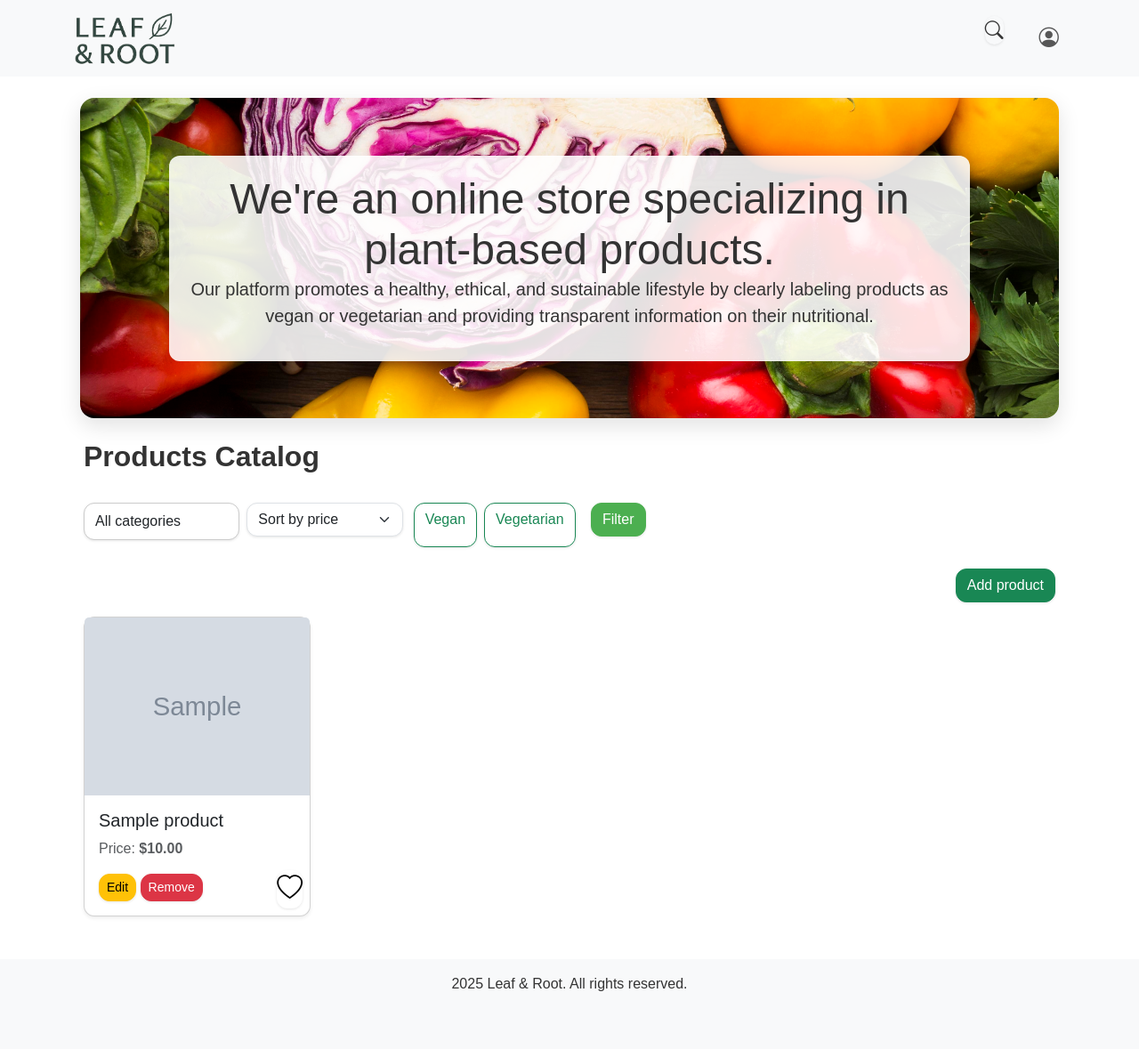
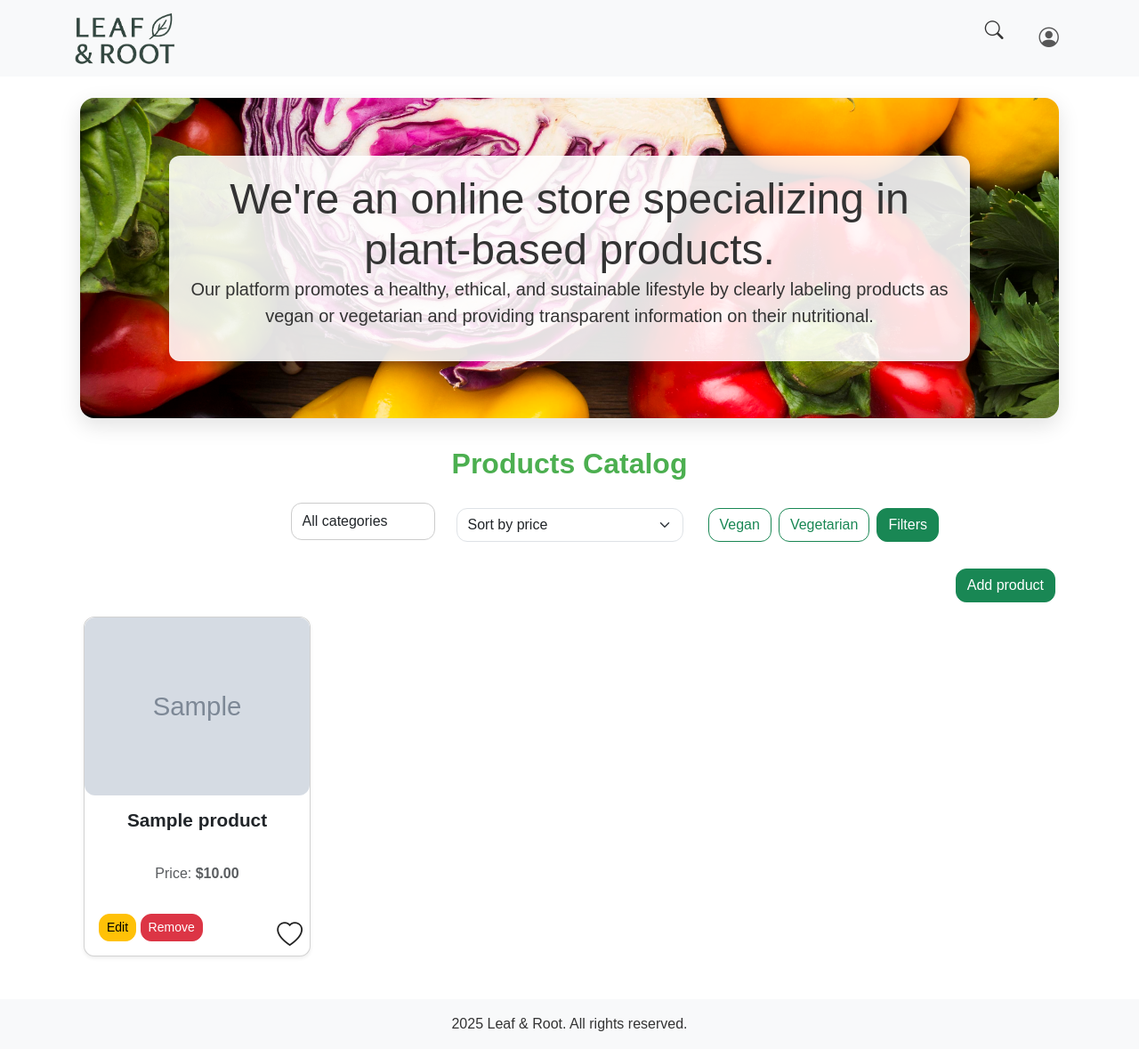
Before and after one commit to lacastrilp/Leaf-Root, a Django app: page /catalog/products/ in a window 1280 px wide. Shown: the whole page at 89% size. Before the commit the page ends 1114 px from the top, so only its background shows below. Run offline with Django 5.2, Linux system fonts and the light colour scheme; a user stored in the database is signed in; tables that the repository leaves empty hold one stand-in row (values such as "Sample post"); grey boxes marked "Sample" are stand-in pictures.

Commit message:
Cambie colores, botones y landing page

```diff
--- a/leaf_and_root/catalogo/static/catalogo/css/product_list.css
+++ b/leaf_and_root/catalogo/static/catalogo/css/product_list.css
@@ -33,3 +33,128 @@
 @media (min-width: 992px){
   .hero-banner{ padding-top: 3rem; padding-bottom: 3rem; }
 }
+
+.landing-title {
+    font-size: 3rem;
+    font-weight: bold;
+    color: #4CAF50;
+    text-align: center;
+    margin-top: 2rem;
+    margin-bottom: 2rem;
+}
+.landing-filters {
+    display: flex;
+    flex-wrap: wrap;
+    justify-content: center;
+    margin-bottom: 2rem;
+
+}
+.tags{
+  background-color: #4CAF50;
+}
+
+/* Unified style for product badges (Vegan/Vegetarian) */
+.badge.tags{
+  background-color: #4CAF50; /* ensure the green applies even with .badge */
+  color: #fff;
+}
+
+/* Position the badge on the card's top-right */
+.product-card{
+  position: relative;
+}
+.product-card .product-badge{
+  position: absolute;
+  top: 0.5rem;
+  right: 0.5rem;
+}
+
+/* TARJETAS PRODUCTOS */
+.card {
+    border-radius: 12px;
+    transition: box-shadow 0.3s ease, transform 0.2s ease;
+    background-color: #ffffff;
+}
+.card:hover {
+    box-shadow: 0 8px 16px rgba(0,0,0,0.2);
+    transform: translateY(-4px);
+    background-color: #6ecc7177;
+
+}
+
+/* Imagen del producto con altura fija */
+.product-image {
+    border-radius: 12px 12px 12px 12px;
+    align-items: center;
+    height: 200px;
+    object-fit: cover;
+    width: 100%;
+}
+
+/* Asegurar que el card-body ocupe el espacio restante */
+.product-card .card-body {
+    display: flex;
+    flex-direction: column;
+    min-height: 180px; /* altura mínima para contenido */
+}
+
+/* El título del producto */
+.product-card .card-title {
+    font-size: 1.3rem;
+    font-weight: 600;
+    text-align: center;
+    color: #4CAF50;
+    min-height: 3rem; /* espacio mínimo para 2 líneas de título */
+    margin-bottom: 0.75rem;
+}
+
+/* Precio consistente */
+.product-card .card-text {
+    margin-bottom: 1rem;
+    text-align: center;
+}
+
+/* Los botones siempre al fondo */
+.product-card .mt-auto {
+    margin-top: auto !important;
+}
+
+/* PAGINACIÓN */
+.pagination-link {
+    color: #4CAF50;
+    border-color: #2f6d31;
+    transition: all 0.2s ease;
+}
+
+.pagination-link:hover {
+    background-color: #4CAF50;
+    color: white;
+    border-color: #4CAF50;
+}
+
+.pagination-active {
+    background-color: #47a34a !important;
+    border-color: #2f6d31 !important;
+    color: white !important;
+}
+
+.page-item.active .page-link {
+    background-color: #47a34a;
+    border-color: #47a34a;
+}
+
+/* Ícono de corazón en la barra de navegación */
+.navbar-nav .nav-link .bi-heart {
+    color: black;
+    transition: color 0.3s;
+    transform: scale(1);
+    background: none;
+}
+
+.navbar-nav .nav-link:hover .bi-heart {
+    color: #ff4d4d;
+}
+/* Badge de contador */
+.navbar-nav .badge {
+    font-size: 0.7rem;
+}
--- a/leaf_and_root/catalogo/static/catalogo/css/wishlist.css
+++ b/leaf_and_root/catalogo/static/catalogo/css/wishlist.css
@@ -24,19 +24,35 @@
 }
 
 /* Corazones en productos */
-.wishlist-icon {
-    font-size: 1.5rem;
-    color: black;
-    cursor: pointer;
-    transition: color 0.3s;
+.wishlist-button {
+  background: transparent;
+  border: 0;
+  padding: 0;
+  line-height: 1;
+  cursor: pointer;
 }
 
-.wishlist-form:hover .wishlist-icon:not(.text-danger) {
-    color: #dc3545;
+.wishlist-icon {
+  font-size: 1.8rem;           /* tamaño uniforme (antes estaba inline) */
+  color: #222;                 /* color base */
+  transition: color 0.2s ease;
 }
 
+/* Hover cuando NO está activo */
+.wishlist-form:hover .wishlist-icon:not(.active) {
+  color: #dc3545;              /* rojo bootstrap-like en hover */
+}
+
+/* Estado activo (en favoritos) */
 .wishlist-icon.active {
-    color: #ff4d4d; /* rojo cuando está en favoritos */
+  color: #ff4d4d;              /* rojo cuando está en favoritos */
+}
+
+/* Posicionamiento dentro de tarjetas de producto */
+.product-card .wishlist-button {
+  position: absolute;
+  bottom: 0.5rem;
+  right: 0.5rem;
 }
 
 .badge {
--- a/leaf_and_root/catalogo/static/catalogo/js/wishlist.js
+++ b/leaf_and_root/catalogo/static/catalogo/js/wishlist.js
@@ -45,9 +45,9 @@ document.addEventListener("DOMContentLoaded", () => {
             const icon = form.querySelector(".wishlist-icon");
             if (data.in_wishlist) {
               icon.classList.remove("bi-heart");
-              icon.classList.add("bi-heart-fill", "text-danger");
+              icon.classList.add("bi-heart-fill", "active");
             } else {
-              icon.classList.remove("bi-heart-fill", "text-danger");
+              icon.classList.remove("bi-heart-fill", "active");
               icon.classList.add("bi-heart");
             }
           }
--- a/leaf_and_root/catalogo/templates/product_list.html
+++ b/leaf_and_root/catalogo/templates/product_list.html
@@ -3,6 +3,7 @@
 {% load static %}
 <link rel="stylesheet" href="{% static 'catalogo/css/product_list.css' %}">
 <link rel="stylesheet" href="{% static 'catalogo/css/wishlist.css' %}">
+<link rel="stylesheet" href="{% static 'catalogo/css/base.css' %}">
 
 <!-- Hero a todo el ancho con la imagen como fondo debajo del texto -->
 <div class="hero-banner" style="background-image: url('{% static 'store/images/veggies.jpg' %}')">
@@ -20,11 +21,11 @@
 <!-- Página de listado de productos -->
 <div class="container mt-4">
     <!-- Barra superior -->
-    <div class="d-flex justify-content-between align-items-center mb-4">
-        <h2 class="fw-bold text-center">Products Catalog</h2>
+    <div class="landing-title mb-4">
+        <h2 class="fw-bold">Products Catalog</h2>
     </div>
     <!-- Barra de búsqueda y filtros -->
-    <form method="get" action="{% url 'product_list' %}" class="row g-2 mb-4 ">
+    <form method="get" action="{% url 'product_list' %}" class="landing-filters row mb-4 align-items-center">
 
         <!-- Categoría -->
         <div class="col-md-2">
@@ -39,7 +40,7 @@
         </div>
 
         <!-- Sort by precios -->
-        <div class="col-md-2">
+        <div class="col-md-3">
             <select name="sort" class="form-select">
                 <option value="">Sort by price</option>
                 <option value="price_asc" {% if request.GET.sort == "price_asc" %}selected{% endif %}>Lowest to highest</option>
@@ -47,13 +48,13 @@
             </select>
         </div>
         <!-- Filtros vegan / vegetarian -->
-        <div class="col-md-2 d-flex" style="space-between: 10px;">
+        <div class="col-md-2 d-flex" style="margin-left: 0rem;">
             {% comment %} Botón Vegan {% endcomment %}
             {% if diet_selected == "vegan" %}
                 <!-- Si ya está seleccionado, quitarlo -->
                 <a href="?{% for k,v in current_filters.items %}{% if k != 'diet' %}{{k}}={{v}}&{% endif %}{% endfor %}"
-                class="btn btn-success mx-1">
-                Vegan ✕
+                class="btn btn-sm btn-success mx-1">
+                Vegan
                 </a>
             {% else %}
                 <!-- Si no está seleccionado, aplicarlo -->
@@ -68,7 +69,7 @@
                 <!-- Si ya está seleccionado, quitarlo -->
                 <a href="?{% for k,v in current_filters.items %}{% if k != 'diet' %}{{k}}={{v}}&{% endif %}{% endfor %}"
                 class="btn btn-success mx-1">
-                Vegetarian ✕
+                Vegetarian
                 </a>
             {% else %}
                 <!-- Si no está seleccionado, aplicarlo -->
@@ -77,12 +78,53 @@
                 Vegetarian
                 </a>
             {% endif %}
-        </div>
-        <!-- Botón -->
-        <div class="col-md-2" style="margin-left: 20px;">
-            <button type="submit" class="btn btn-primary">Filter</button>
+            <button type="submit" class="btn btn-success mx-1">Filters</button>
         </div>
     </form>
+
+    <!-- Paginación -->
+<div class="container my-4">
+    {% if is_paginated %}
+    <nav>
+        <ul class="pagination justify-content-left">
+            <!-- Botón Primera y Anterior -->
+            {% if page_obj.has_previous %}
+                <li class="page-item">
+                    <a class="page-link pagination-link" href="?page=1&{{ current_filters.urlencode }}">1</a>
+                </li>
+                <li class="page-item">
+                    <a class="page-link pagination-link" href="?page={{ page_obj.previous_page_number }}&{{ current_filters.urlencode }}">&lt;</a>
+                </li>
+            {% endif %}
+
+            <!-- Números de página -->
+            {% for num in page_obj.paginator.page_range %}
+                {% if num == page_obj.number %}
+                    <li class="page-item active">
+                        <span class="page-link pagination-active">{{ num }}</span>
+                    </li>
+                {% elif num >= page_obj.number|add:'-1' and num <= page_obj.number|add:'1' %}
+                    <li class="page-item">
+                        <a class="page-link pagination-link" href="?page={{ num }}&{{ current_filters.urlencode }}">{{ num }}</a>
+                    </li>
+                {% endif %}
+            {% endfor %}
+
+            <!-- Botón Siguiente y Última -->
+            {% if page_obj.has_next %}
+                <li class="page-item">
+                    <a class="page-link pagination-link" href="?page={{ page_obj.next_page_number }}&{{ current_filters.urlencode }}">&gt;</a>
+                </li>
+                <li class="page-item">
+                    <a class="page-link pagination-link" href="?page={{ page_obj.paginator.num_pages }}&{{ current_filters.urlencode }}">Last</a>
+                </li>
+            {% endif %}
+
+        </ul>
+    </nav>
+    {% endif %}
+</div>
+
 
     <!-- Botón agregar producto solo admin -->
     {% if user.is_staff %}
@@ -95,30 +137,31 @@
     <div class="row">
         {% for product in products %}
             <div class="col-md-3 mb-4">
-                <div class="card shadow-sm h-100">
+                <div class="card shadow-sm h-100 product-card">
 
                     <!-- 🏷️ Etiqueta vegano/vegetariano -->
                     {% if product.diet_label == "vegan" %}
-                        <span class="badge bg-success position-absolute top-0 end-0 m-2">Vegan</span>
-                    {% elif product.diet_label == "vegetarian" %}
-                        <span class="badge bg-warning text-dark position-absolute top-0 end-0 m-2">Vegetarian</span>
+                        <span class="badge tags product-badge">Vegan</span>
+                        {% elif product.diet_label == "vegetarian" %}
+                        <span class="badge tags product-badge">Vegetarian</span>
                     {% endif %}
-
+                        <!-- ❤️ Wishlist toggle -->
                         <form method="post" action="{% url 'toggle_wishlist' product.pk %}"
-                            class="wishlist-form ms-auto" data-product-id="{{ product.pk }}">
+                            class="wishlist-form" data-product-id="{{ product.pk }}">
                             {% csrf_token %}
-                            <button type="submit" class="btn p-0 border-0 bg-transparent position-absolute bottom-0 end-0 m-2">
-                                <i class="bi wishlist-icon {% if product.id in wishlist_product_ids %}bi-heart-fill text-danger{% else %}bi-heart{% endif %}"
-                                    style="font-size:1.8rem;"></i>
+                            <button type="submit" class="wishlist-button" aria-label="Toggle wishlist">
+                                <i class="bi wishlist-icon {% if product.id in wishlist_product_ids %}bi-heart-fill active{% else %}bi-heart{% endif %}"></i>
                             </button>
                         </form>
+                    <!-- Imagen del producto -->
                     {% if product.image_url %}
-                        <a href="{% url 'product_detail' product.pk %}" class ="product-link">
-                            <img src="{{ product.image_url }}" class="card-img-top" style="height:200px; object-fit:cover;" alt="{{ product.name }}">
+                        <a href="{% url 'product_detail' product.pk %}" class="product-link">
+                            <img src="{{ product.image_url }}" class="card-img-top product-image" alt="{{ product.name }}">
                         </a>
+                    <!-- Detalles del producto -->
                     {% else %}
-                    <a href="{% url 'product_detail' product.pk %}" class ="product-link">
-                        <img src="https://via.placeholder.com/200" class="card-img-top" alt="No image available">
+                    <a href="{% url 'product_detail' product.pk %}" class="product-link">
+                        <img src="https://via.placeholder.com/200" class="card-img-top product-image" alt="No image available">
                     </a>
                     {% endif %}
 
@@ -141,7 +184,7 @@
                                                 {% if product.stock == 0 %}
                                                     disabled, class="btn btn-sm btn-secondary"
                                                 {% endif %}>
-                                            Add to shopping cart
+                                                Add to shopping cart
                                         </button>
                                     </form>
                                 {% else %}
@@ -157,49 +200,6 @@
         {% endfor %}
     </div>
 </div>
-<!-- Paginación -->
-<div class="center my-4">
-    {% if is_paginated %}
-    <nav>
-        <ul class="pagination justify-content-center">
-
-            <!-- Botón Primera y Anterior -->
-            {% if page_obj.has_previous %}
-                <li class="page-item">
-                    <a class="page-link" href="?page=1&{{ current_filters.urlencode }}">First</a>
-                </li>
-                <li class="page-item">
-                    <a class="page-link" href="?page={{ page_obj.previous_page_number }}&{{ current_filters.urlencode }}">Previous</a>
-                </li>
-            {% endif %}
-
-            <!-- Números de página -->
-            {% for num in page_obj.paginator.page_range %}
-                {% if num == page_obj.number %}
-                    <li class="page-item active">
-                        <span class="page-link">{{ num }}</span>
-                    </li>
-                {% elif num >= page_obj.number|add:'-2' and num <= page_obj.number|add:'2' %}
-                    <li class="page-item">
-                        <a class="page-link" href="?page={{ num }}&{{ current_filters.urlencode }}">{{ num }}</a>
-                    </li>
-                {% endif %}
-            {% endfor %}
-
-            <!-- Botón Siguiente y Última -->
-            {% if page_obj.has_next %}
-                <li class="page-item">
-                    <a class="page-link" href="?page={{ page_obj.next_page_number }}&{{ current_filters.urlencode }}">Next</a>
-                </li>
-                <li class="page-item">
-                    <a class="page-link" href="?page={{ page_obj.paginator.num_pages }}&{{ current_filters.urlencode }}">Last</a>
-                </li>
-            {% endif %}
-
-        </ul>
-    </nav>
-    {% endif %}
-</div>
 
 <script src="{% static 'store/js/product-modal.js' %}"></script>
 <script src="{% static 'carrito/js/cart.js' %}"></script>
--- a/leaf_and_root/store/static/store/css/base.css
+++ b/leaf_and_root/store/static/store/css/base.css
@@ -17,6 +17,7 @@ button,
 button:hover,
 .btn:hover {
     transform: translateY(-2px);
+    align-items: center;
 }
 
 /* Botones primarios (Bootstrap) */
@@ -64,28 +65,6 @@ textarea,
     padding: 8px 12px;
 }
 
-/* TARJETAS PRODUCTOS */
-.card {
-    border-radius: 12px;
-}
-
-/* OPCIONAL: sombra suave para inputs y botones */
-input, select, textarea, button, .btn {
-    box-shadow: 0 1px 3px rgba(0,0,0,0.1);
-}
-
-.navbar-nav .nav-link .bi-heart {
-    color: black;
-    transition: color 0.3s;
-}
-
-.navbar-nav .nav-link:hover .bi-heart {
-    color: #ff4d4d;
-}
-/* Badge de contador */
-.navbar-nav .badge {
-    font-size: 0.7rem;
-}
 
 #searchForm {
     width: 200px; /* tamaño de la barra */
--- a/leaf_and_root/users/views.py
+++ b/leaf_and_root/users/views.py
@@ -5,7 +5,7 @@ from django.shortcuts import redirect
 from django.views.generic.edit import FormView
 from django.contrib.auth.models import User
 from .models import Customer
-from .forms import RegisterForm
+from .forms import RegisterForm, LoginForm
 from django.contrib.auth.decorators import login_required
 from .forms import CustomerForm
 from django.http import JsonResponse
@@ -13,6 +13,7 @@ from django.views.decorators.csrf import csrf_exempt
 
 class LoginView(AuthLoginView):
     template_name = "users/login.html"
+    form_class = LoginForm
 
 class LogoutView(AuthLogoutView):
     template_name = "users/logout.html"
```
Also changed, not shown: leaf_and_root/catalogo/templates/product_detail.html (+5 -5 lines), leaf_and_root/users/forms.py (+17 -17 lines), leaf_and_root/users/static/users/css/auth.css (+10 -18 lines), leaf_and_root/users/templates/users/login.html (+14 -3 lines), leaf_and_root/users/templates/users/register.html (+3 -6 lines).
